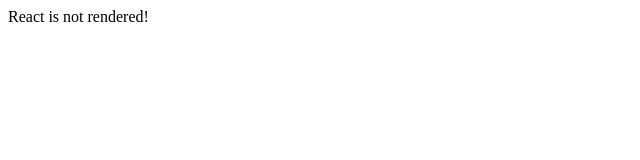
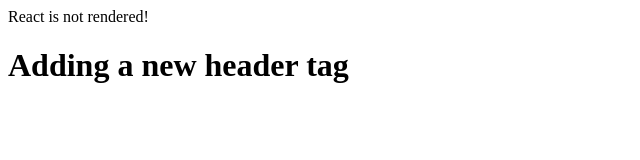
Before and after one commit to vikramcvk/background-generator, a plain HTML site: page index.html in a window 1280 px wide. Shown: the whole page, without its empty margins (0-640 px from the left). Drawn offline with nearby package versions, Linux system fonts and the light colour scheme.

Commit message:
added h1 tag line in index.html

```diff
--- a/index.html
+++ b/index.html
@@ -26,6 +26,7 @@
 
     </script>
 
+<h1> Adding a new header tag </h1>
 
   </body>
 </html>
```
